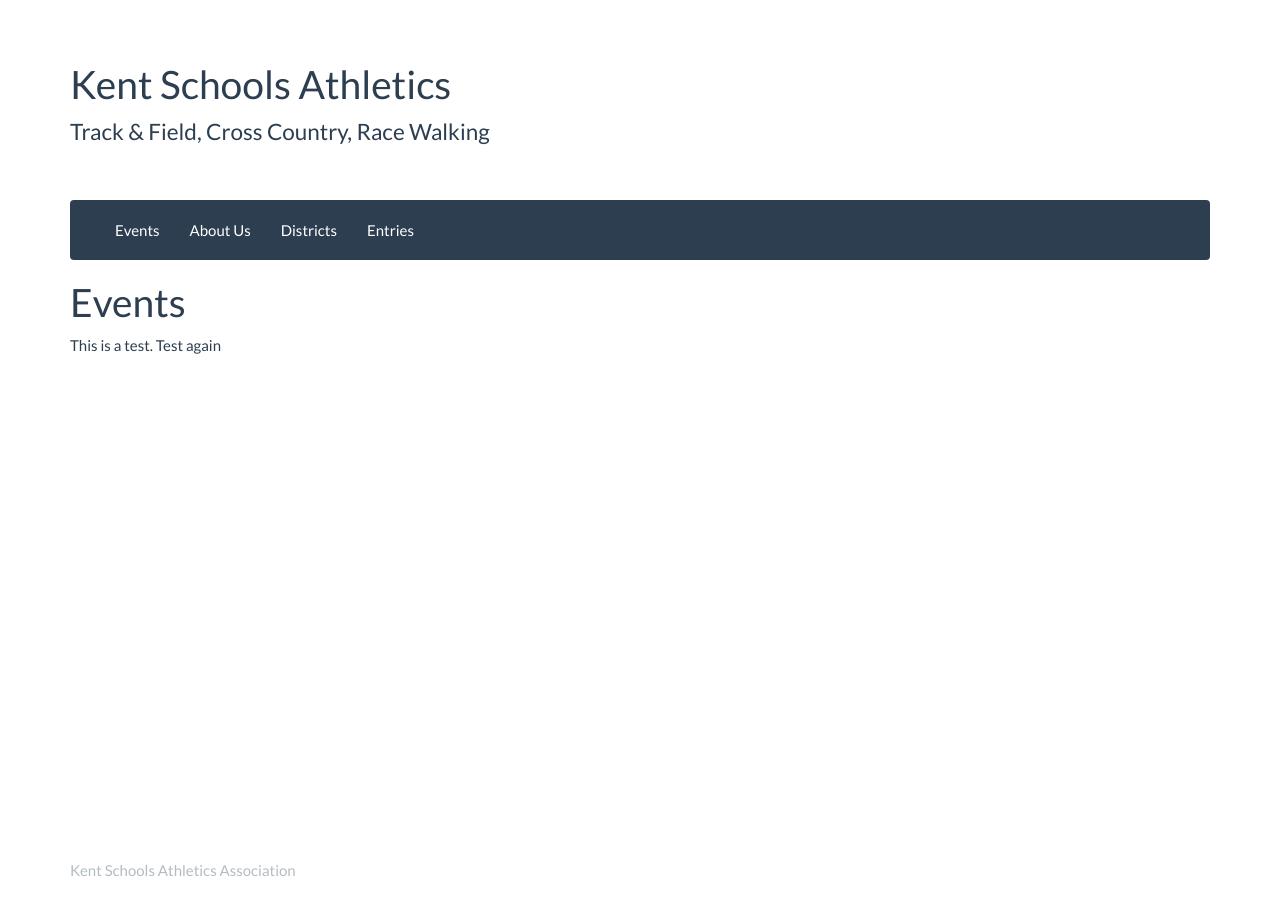
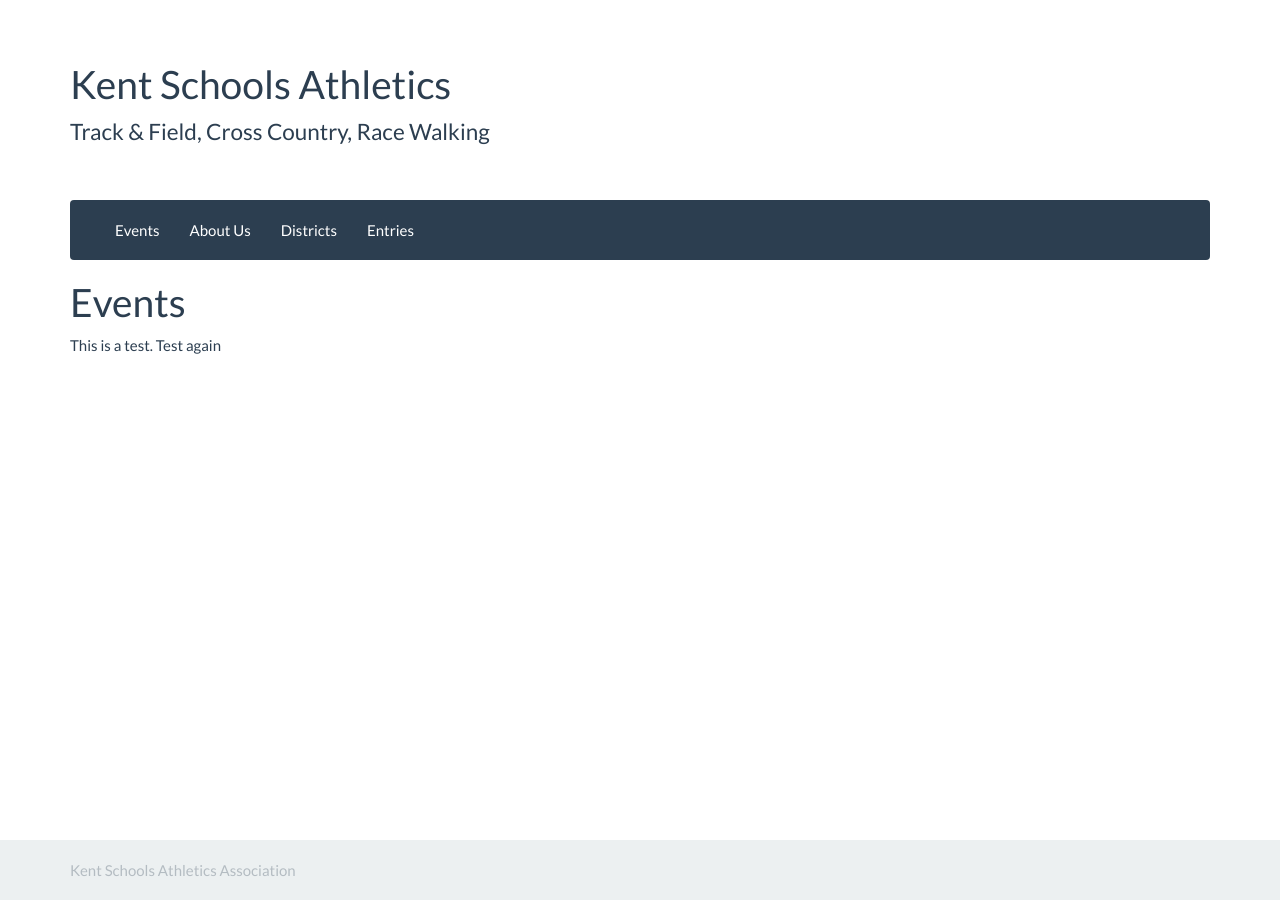
Before and after one commit to chrisnewark/chrisnewark.github.io, a Jekyll site: the page built from index.md, in a window 1280 px wide. Built offline with Jekyll 4.4.1, drawn with Linux system fonts in a browser that asks for light colours.

Commit message:
Changed footer background colour

```diff
--- a/css/custom.css
+++ b/css/custom.css
@@ -14,6 +14,7 @@ body {
   width: 100%;
   /* Set the fixed height of the footer here */
   height: 60px;
+  background-color: #ecf0f1;
 }
 
 .container .text-muted {
```
